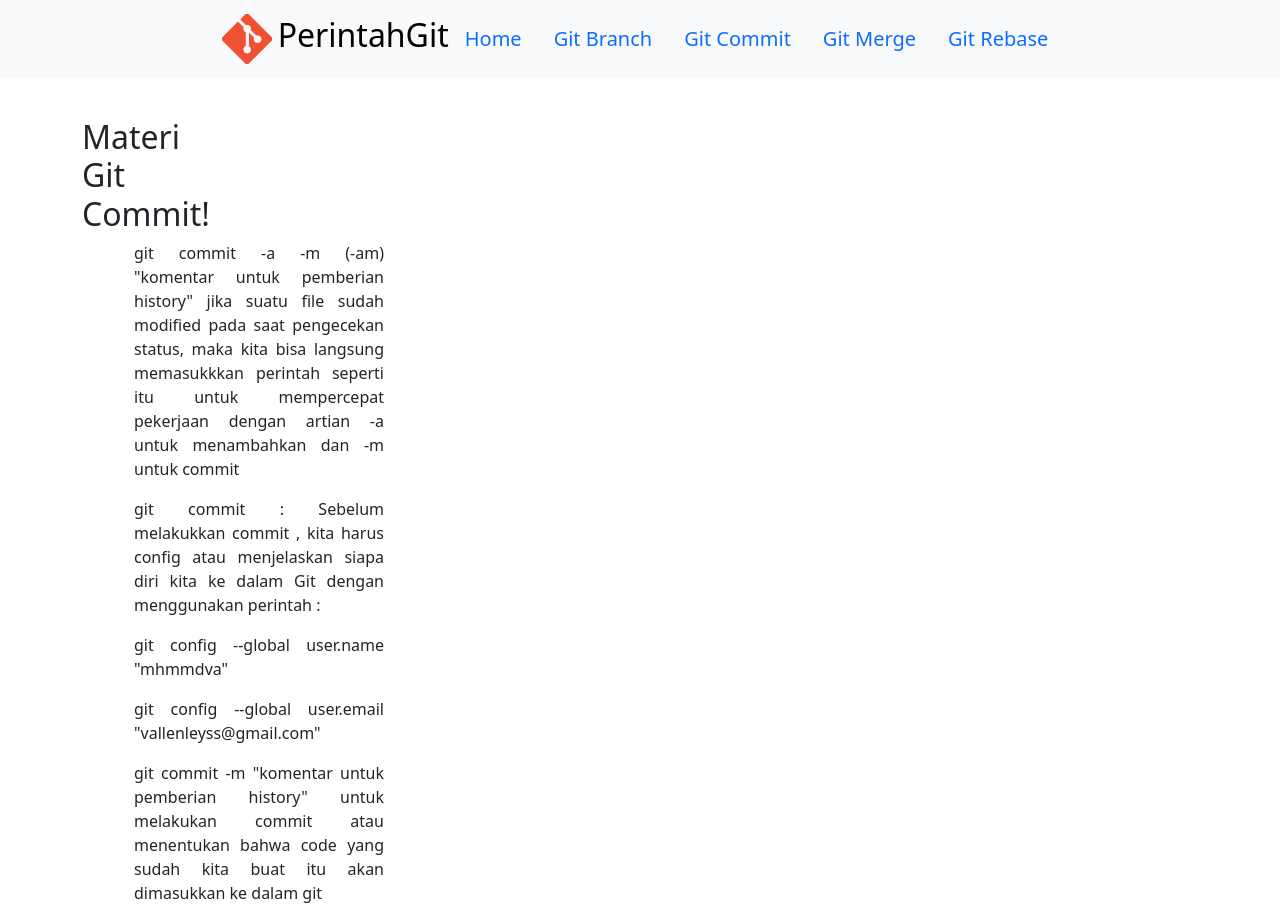
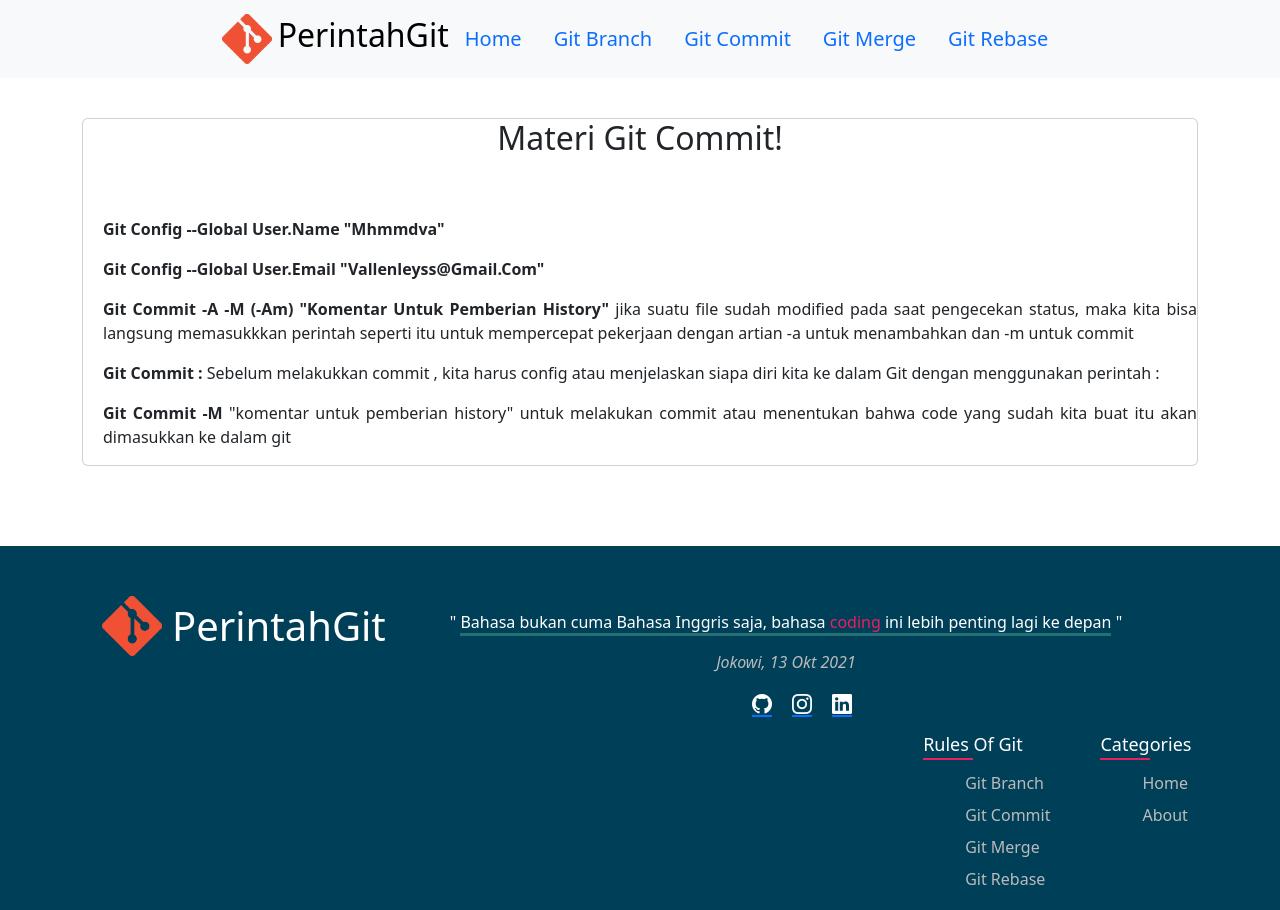
Before and after one commit to mhmmdva/perintahgit, a plain HTML site: page app/view/commit/gitCommit.html in a window 1280 px wide. Shown: the top 910 px of the page. Drawn offline with nearby package versions, Linux system fonts and the light colour scheme; files whose address does not match are found by name.

Commit message:
merubah tampilan dari masing-masing pages

```diff
--- a/app/view/commit/gitCommit.html
+++ b/app/view/commit/gitCommit.html
@@ -38,41 +38,28 @@
 
   <div class="gitBoxes">
     <div class="container">
-      <article class="col-1">
-        <section class="col-2">
 
+      <article class="card">
+        <section class="cards-body">
           <h2>Materi Git Commit!</h2>
-          <ul>
-            <li>
+          <p class="cardstxt"> <span>git config --global user.name "mhmmdva" </span> </p>
+          <p class="cardstxt"> <span>git config --global user.email "vallenleyss@gmail.com" </span>
           <p> <span> git commit -a -m (-am) "komentar untuk pemberian history" </span>
             jika suatu file sudah modified pada saat pengecekan status, maka kita bisa langsung
             memasukkkan perintah seperti itu untuk mempercepat pekerjaan dengan artian -a untuk menambahkan
             dan -m untuk commit </p>
-            </li>
-
-            <li>
           <p> <span> git commit : </span> Sebelum melakukkan commit , kita harus config atau menjelaskan siapa diri
             kita ke dalam Git dengan menggunakan perintah :
           </p>
-            </li>
-            <li>
-              <p> <span>git config --global user.name "mhmmdva" </span> </p>
-            </li>
-            <li>
-              <p> <span>git config --global user.email "vallenleyss@gmail.com" </span></p>
-            </li>
 
-            <li>
+          </p>
           <p><span>git commit -m </span>"komentar untuk pemberian history"
             untuk melakukan commit atau menentukan bahwa code yang sudah kita buat itu akan dimasukkan ke dalam
             git
           </p>
-            </li>
-
-          </ul>
-
         </section>
       </article>
+
     </div>
   </div>
 
--- a/public/css/style.css
+++ b/public/css/style.css
@@ -185,7 +185,6 @@ h4 {
 p {
   margin-left: 20px;
   text-align: justify;
-  width: 250px;
 }
 
 .gitBoxes {
@@ -197,7 +196,7 @@ p {
   color: #e91e63;
 }
 
-.tab .card-body2{
+.tab .card-body2 {
   display: none;
 }
 
@@ -328,3 +327,20 @@ footer {
 .copyText p {
   width: auto;
 }
+
+/* branch */
+
+.cards-body h2 {
+  text-align: center;
+  font-size: 32px;
+  margin-bottom: 60px;
+}
+
+.cards-body span {
+  text-transform: capitalize;
+  font-weight: bold;
+}
+
+.cards-body .cardstxt {
+  width: auto;
+}
```
Also changed, not shown: app/view/branch/gitBranches.html (+4 -15 lines), app/view/merge/gitMerged.html (+4 -4 lines), app/view/rebase/gitRebase.html (+9 -0 lines). Lines whose indentation alone changed are shown as unchanged.
